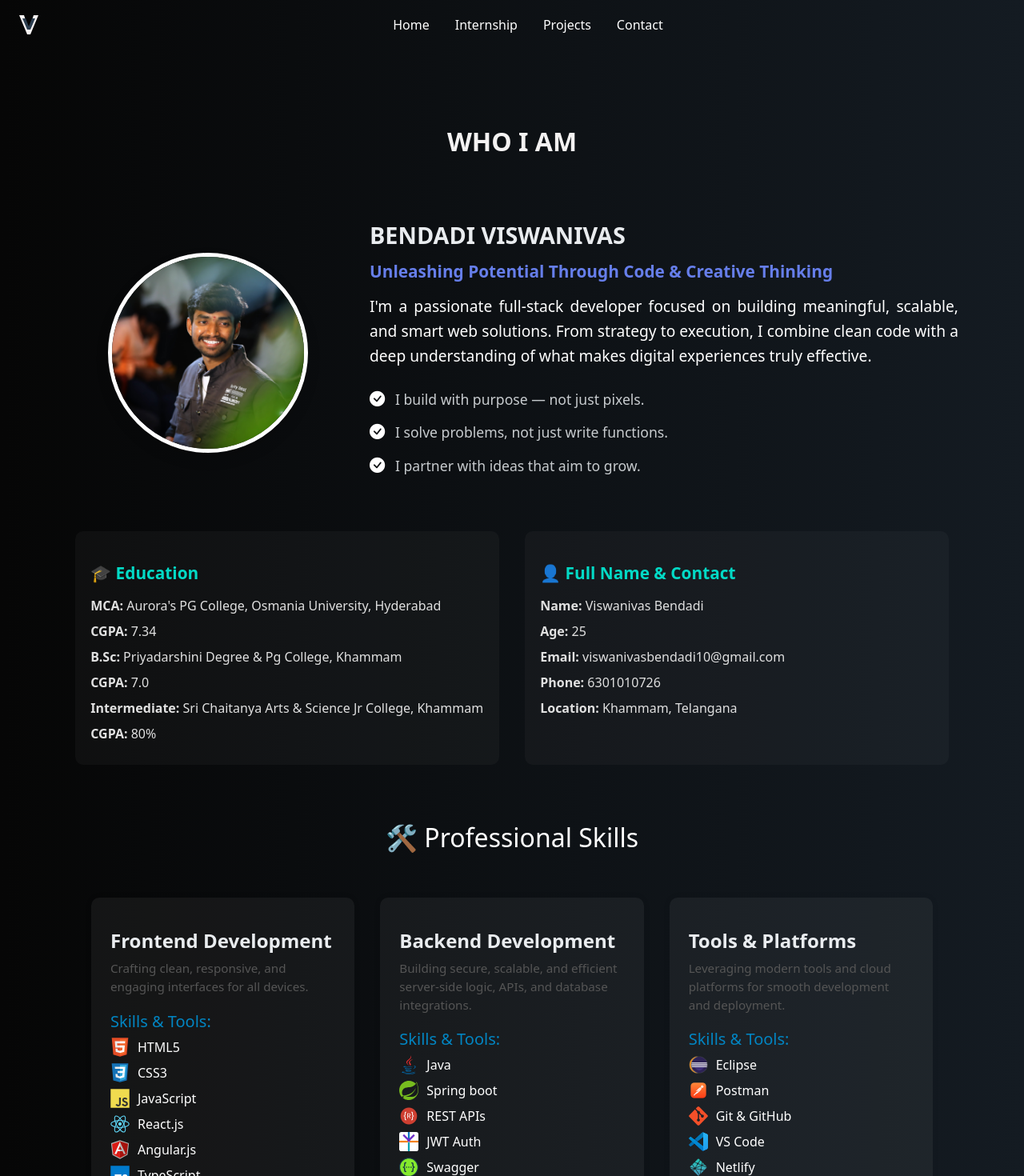
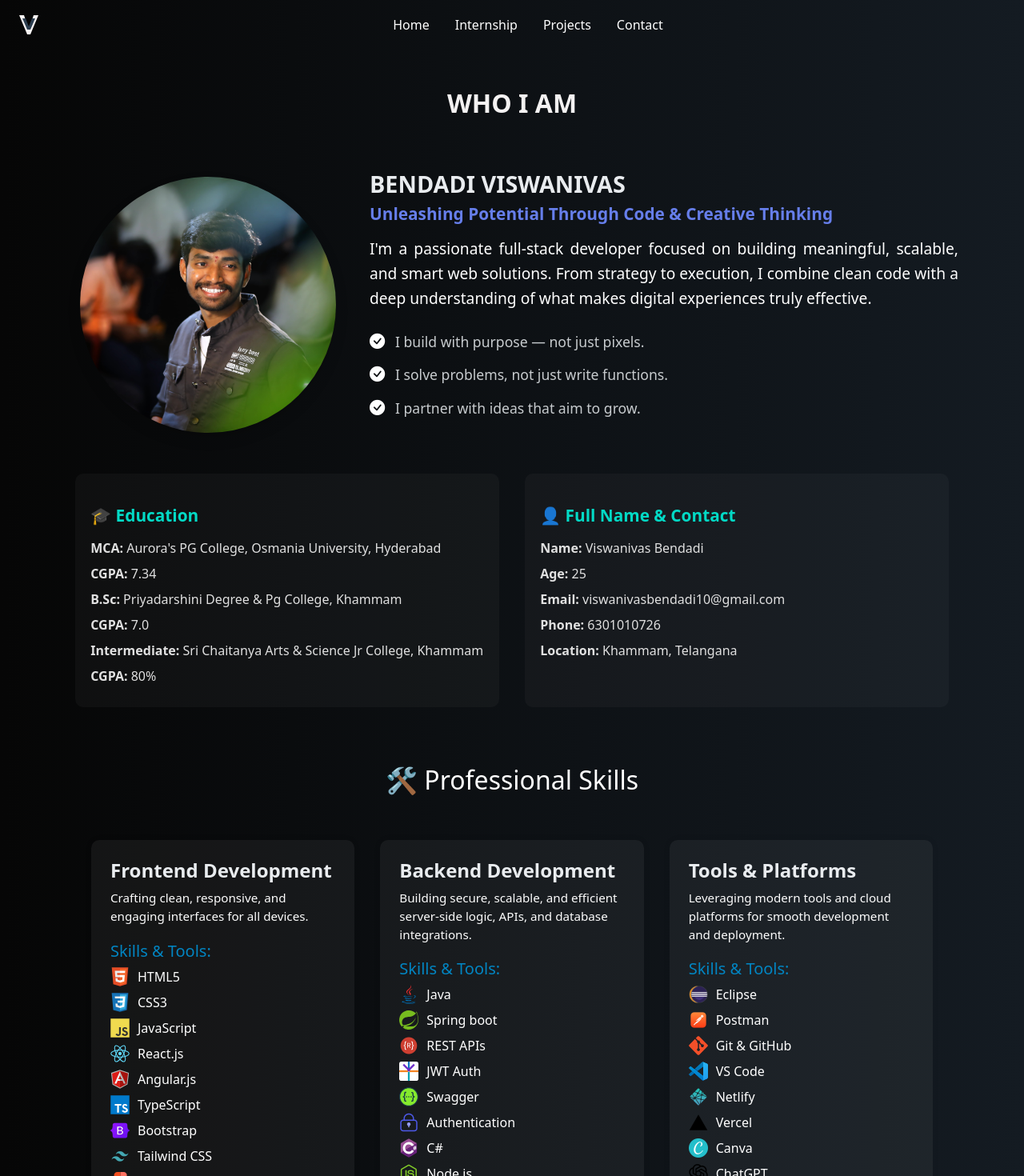
Before and after one commit to N1vas-B/vshwa_Portfolio, an Angular app: page /about in a window 1280 px wide. Shown: the top 1470 px of the page at 80% size. Built offline with nearby package versions, Linux system fonts and the light colour scheme.

Commit message:
Update about.component.css
Updated the Image for good looking

```diff
--- a/src/components/about/about.component.css
+++ b/src/components/about/about.component.css
@@ -17,11 +17,12 @@ section {
 
 /* Profile Image */
 .about-img {
-  width: 250px;
-  height: 250px;
+  width: 320px;
+  height: 320px;
   object-fit: cover;
+  object-position: 50% 10%;
   border-radius: 50%;
-  border: 5px solid #fff;
+  border:transparent;
   box-shadow: 0 8px 16px rgba(0, 0, 0, 0.15);
   transition: transform 0.3s ease;
 }
@@ -37,13 +38,12 @@ section {
   font-weight: bold;
   font-size: 2rem;
   color: #f4f2f2;
-  margin-top: 4rem !important;
+  margin-top: 1rem !important;
 }
 
-h3 {
+h3
+{
   font-weight: bold;
-  margin-top: 1rem;
-  margin-bottom: 1rem;
   color: #e9ecef;
   font-size: 1.8rem;
 }
@@ -221,7 +221,7 @@ h5 {
 .skill-category p {
   font-size: 0.95rem;
   margin-bottom: 1rem;
-  color: #555;
+  color: #fcfcfc;
 }
 
 .skill-category ul {
```
